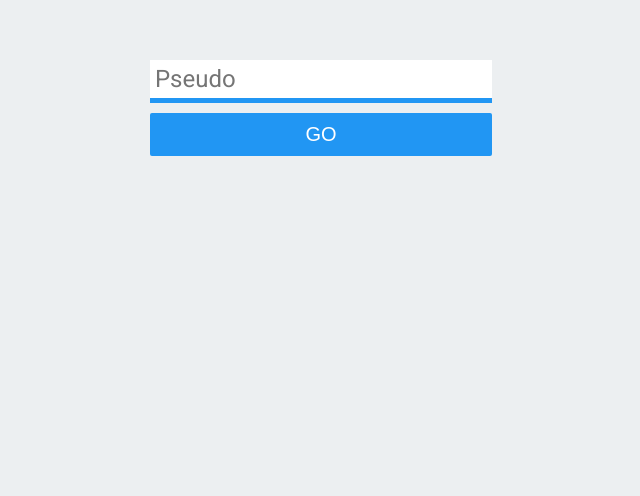
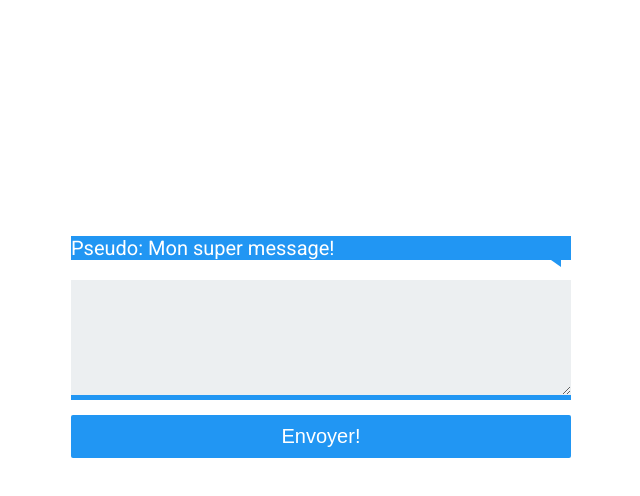
Before and after one commit to riquet28/chatBox, a React (Create React App) app: page / in a window 1280 px wide. Shown: the part 292-788 px from the top of the page, without its empty margins (319-959 px from the left). Built offline with nearby package versions, Linux system fonts and the light colour scheme.

Commit message:
Créer tous les components ok

```diff
--- /dev/null
+++ b/src/components/App.js
@@ -0,0 +1,21 @@
+//REACT
+import React from 'react';
+import Formulaire from './Formulaire';
+import Message from './Message';
+
+class App extends React.Component {
+  render() {
+    return (
+      <div className="box">
+        <div>
+          <div className="messages">
+            <Message />
+          </div>
+          <Formulaire />
+        </div>
+      </div>
+    )
+  }
+}
+
+export default App;
--- /dev/null
+++ b/src/components/Formulaire.js
@@ -0,0 +1,19 @@
+//REACT
+import React from 'react';
+
+class Formulaire extends React.Component {
+  render() {
+    return (
+      <form className="form">
+        <textarea required maxLength="140"></textarea>
+
+        <div className="info"></div>
+
+        <button type="submit">Envoyer!</button>
+
+      </form>
+    )
+  }
+}
+
+export default Formulaire;
--- /dev/null
+++ b/src/components/Message.js
@@ -0,0 +1,14 @@
+//REACT
+import React from 'react';
+
+class Message extends React.Component {
+  render() {
+    return (
+      <p className="user-message">
+        Pseudo: Mon super message!
+      </p>
+    )
+  }
+}
+
+export default Message;
--- a/src/index.js
+++ b/src/index.js
@@ -3,11 +3,12 @@
 import { render } from 'react-dom';
 // Components
 import Connexion from './components/Connexion';
+import App from './components/App';
 //CSS
 import './index.css';
 
 
 render(
-  <Connexion />,
+  <App />,
   document.getElementById('root')
 )
```
